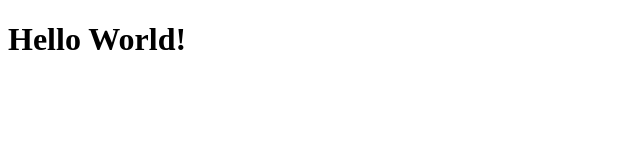
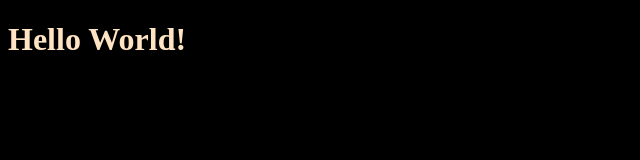
Before and after one commit to mmmaariieee/my-personal-website, a plain HTML site: page index.html in a window 1280 px wide. Shown: the whole page, without its empty margins (0-640 px from the left). Drawn offline with Linux system fonts and the light colour scheme.

Commit message:
add style.css, connect to index.html

```diff
--- a/index.html
+++ b/index.html
@@ -1,6 +1,7 @@
 <!DOCTYPE html>
 <html lang="en">
     <head>
+        <link rel="stylesheet" href="./style.css" />
         <title>My Personal Website</title>
     </head>
     <body>
--- /dev/null
+++ b/style.css
@@ -0,0 +1,7 @@
+body {
+    background: #000;
+  }
+
+  h1 {
+    color: bisque;
+  }
```
